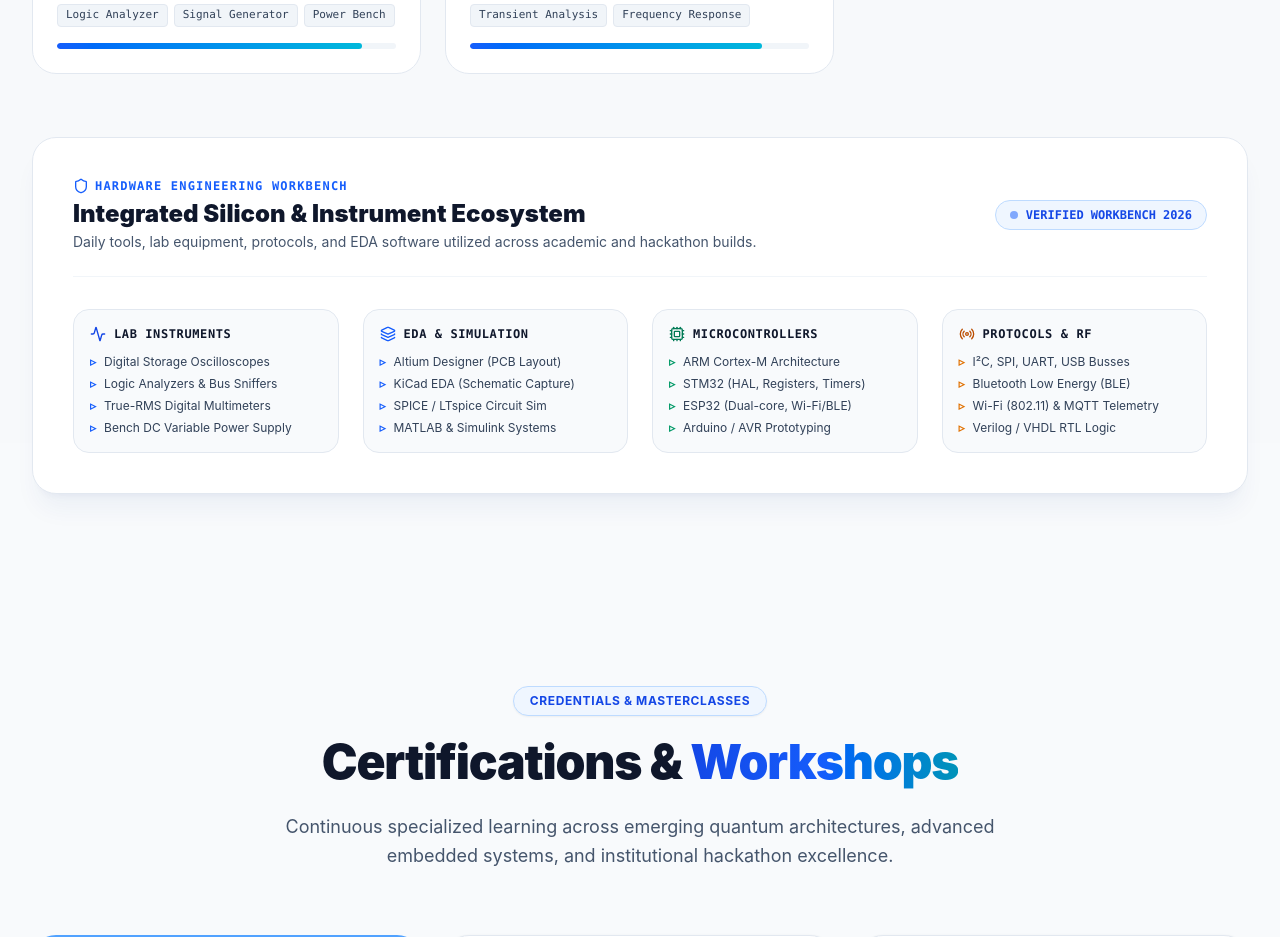
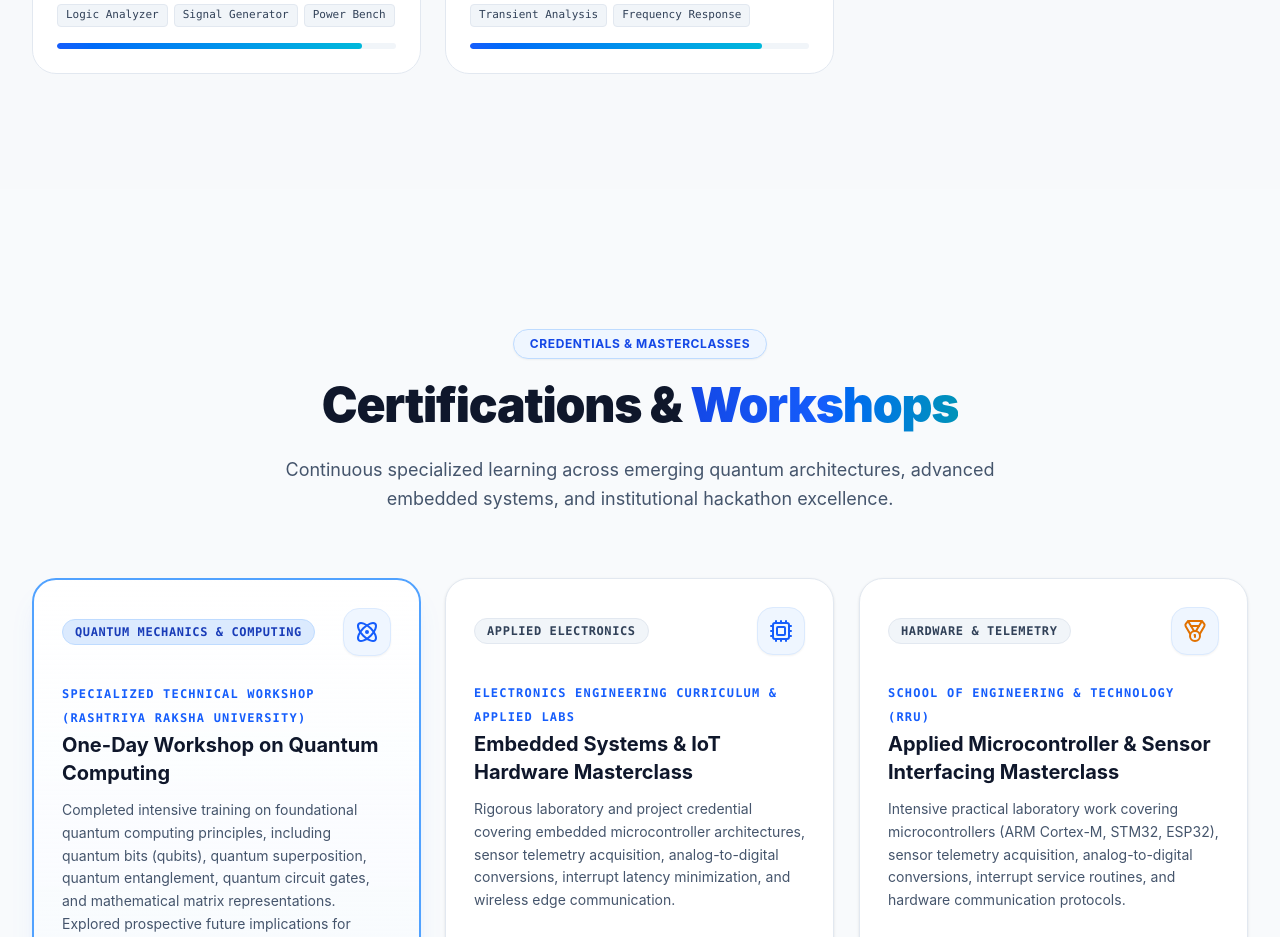
Before and after one commit to abhi23gaur07/MY-PORTFOLIO, a React (Vite) app: page / in a window 1280 px wide. Shown: the part 7940-8877 px from the top of the page. Built offline with nearby package versions, Linux system fonts and the light colour scheme.

Commit message:
refactor: remove Hardware Engineering Workbench section

```diff
--- a/src/components/Skills.jsx
+++ b/src/components/Skills.jsx
@@ -6,16 +6,12 @@ import {
   CheckCircle2,
   Sliders,
   Wrench,
-  Activity,
   Terminal,
-  Radio,
-  Layers,
   Sparkles,
   ArrowRight,
   ShieldCheck,
   BrainCircuit,
-  Binary,
-  Shield
+  Binary
 } from 'lucide-react';
 import { portfolioData } from '../data/portfolioData';
 import ScrollReveal from './ScrollReveal';
@@ -173,137 +169,7 @@ export default function Skills() {
           ))}
         </div>
 
-        {/* Workbench Matrix / Silicon Architecture Strip (Light Theme) */}
-        <ScrollReveal animation="zoom-in" delay={150}>
-          <div className="bg-white border border-slate-200 rounded-3xl p-6 sm:p-10 shadow-xl shadow-blue-900/5 relative overflow-hidden">
-          <div className="flex flex-col lg:flex-row lg:items-center justify-between gap-6 pb-6 mb-8 border-b border-slate-100">
-            <div>
-              <span className="text-xs font-mono text-blue-600 uppercase tracking-widest font-bold flex items-center gap-1.5">
-                <Shield className="w-4 h-4 text-blue-600" /> Hardware Engineering Workbench
-              </span>
-              <h3 className="text-2xl font-black text-slate-900 mt-1">
-                Integrated Silicon & Instrument Ecosystem
-              </h3>
-              <p className="text-xs sm:text-sm text-slate-600 mt-0.5">
-                Daily tools, lab equipment, protocols, and EDA software utilized across academic and hackathon builds.
-              </p>
-            </div>
 
-            <div className="inline-flex items-center gap-2 px-3.5 py-1.5 rounded-full bg-blue-50 border border-blue-200 text-xs font-mono text-blue-700 self-start lg:self-auto font-semibold">
-              <span className="w-2 h-2 rounded-full bg-blue-600 animate-pulse"></span>
-              <span>VERIFIED WORKBENCH 2026</span>
-            </div>
-          </div>
-
-          <div className="grid grid-cols-1 sm:grid-cols-2 lg:grid-cols-4 gap-6">
-
-            {/* Column 1: Lab Instruments */}
-            <div className="p-4 rounded-2xl bg-slate-50 border border-slate-200">
-              <div className="flex items-center gap-2 mb-3 text-blue-700">
-                <Activity className="w-4 h-4" />
-                <h5 className="text-xs font-bold font-mono uppercase tracking-wider text-slate-900">Lab Instruments</h5>
-              </div>
-              <div className="space-y-1.5 text-xs text-slate-700">
-                <div className="flex items-center gap-2">
-                  <span className="text-blue-600 font-bold">▹</span>
-                  <span>Digital Storage Oscilloscopes</span>
-                </div>
-                <div className="flex items-center gap-2">
-                  <span className="text-blue-600 font-bold">▹</span>
-                  <span>Logic Analyzers & Bus Sniffers</span>
-                </div>
-                <div className="flex items-center gap-2">
-                  <span className="text-blue-600 font-bold">▹</span>
-                  <span>True-RMS Digital Multimeters</span>
-                </div>
-                <div className="flex items-center gap-2">
-                  <span className="text-blue-600 font-bold">▹</span>
-                  <span>Bench DC Variable Power Supply</span>
-                </div>
-              </div>
-            </div>
-
-            {/* Column 2: EDA & Simulation */}
-            <div className="p-4 rounded-2xl bg-slate-50 border border-slate-200">
-              <div className="flex items-center gap-2 mb-3 text-blue-600">
-                <Layers className="w-4 h-4" />
-                <h5 className="text-xs font-bold font-mono uppercase tracking-wider text-slate-900">EDA & Simulation</h5>
-              </div>
-              <div className="space-y-1.5 text-xs text-slate-700">
-                <div className="flex items-center gap-2">
-                  <span className="text-blue-600 font-bold">▹</span>
-                  <span>Altium Designer (PCB Layout)</span>
-                </div>
-                <div className="flex items-center gap-2">
-                  <span className="text-blue-600 font-bold">▹</span>
-                  <span>KiCad EDA (Schematic Capture)</span>
-                </div>
-                <div className="flex items-center gap-2">
-                  <span className="text-blue-600 font-bold">▹</span>
-                  <span>SPICE / LTspice Circuit Sim</span>
-                </div>
-                <div className="flex items-center gap-2">
-                  <span className="text-blue-600 font-bold">▹</span>
-                  <span>MATLAB & Simulink Systems</span>
-                </div>
-              </div>
-            </div>
-
-            {/* Column 3: Silicon & MCUs */}
-            <div className="p-4 rounded-2xl bg-slate-50 border border-slate-200">
-              <div className="flex items-center gap-2 mb-3 text-emerald-700">
-                <Cpu className="w-4 h-4" />
-                <h5 className="text-xs font-bold font-mono uppercase tracking-wider text-slate-900">Microcontrollers</h5>
-              </div>
-              <div className="space-y-1.5 text-xs text-slate-700">
-                <div className="flex items-center gap-2">
-                  <span className="text-emerald-600 font-bold">▹</span>
-                  <span>ARM Cortex-M Architecture</span>
-                </div>
-                <div className="flex items-center gap-2">
-                  <span className="text-emerald-600 font-bold">▹</span>
-                  <span>STM32 (HAL, Registers, Timers)</span>
-                </div>
-                <div className="flex items-center gap-2">
-                  <span className="text-emerald-600 font-bold">▹</span>
-                  <span>ESP32 (Dual-core, Wi-Fi/BLE)</span>
-                </div>
-                <div className="flex items-center gap-2">
-                  <span className="text-emerald-600 font-bold">▹</span>
-                  <span>Arduino / AVR Prototyping</span>
-                </div>
-              </div>
-            </div>
-
-            {/* Column 4: Busses & Protocols */}
-            <div className="p-4 rounded-2xl bg-slate-50 border border-slate-200">
-              <div className="flex items-center gap-2 mb-3 text-amber-700">
-                <Radio className="w-4 h-4" />
-                <h5 className="text-xs font-bold font-mono uppercase tracking-wider text-slate-900">Protocols & RF</h5>
-              </div>
-              <div className="space-y-1.5 text-xs text-slate-700">
-                <div className="flex items-center gap-2">
-                  <span className="text-amber-600 font-bold">▹</span>
-                  <span>I²C, SPI, UART, USB Busses</span>
-                </div>
-                <div className="flex items-center gap-2">
-                  <span className="text-amber-600 font-bold">▹</span>
-                  <span>Bluetooth Low Energy (BLE)</span>
-                </div>
-                <div className="flex items-center gap-2">
-                  <span className="text-amber-600 font-bold">▹</span>
-                  <span>Wi-Fi (802.11) & MQTT Telemetry</span>
-                </div>
-                <div className="flex items-center gap-2">
-                  <span className="text-amber-600 font-bold">▹</span>
-                  <span>Verilog / VHDL RTL Logic</span>
-                </div>
-              </div>
-            </div>
-
-          </div>
-        </div>
-        </ScrollReveal>
 
       </div>
     </section>
```
Also changed, not shown: 1 other file (tests, documents, lock files or other folders).
